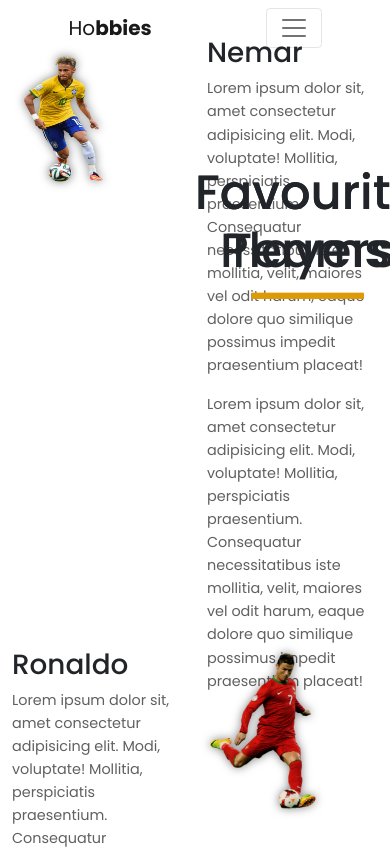
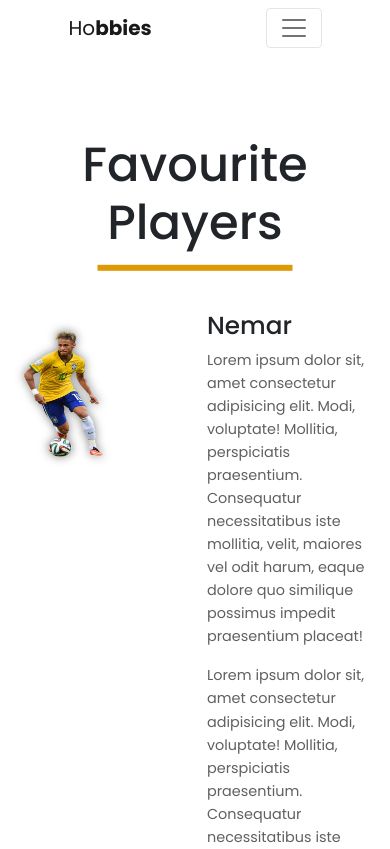
Before and after one commit to atharva0300/Hackbytes-2022, a React (Create React App) app in the folder client/: page /sports in a window 390 px wide. Shown: the top 849 px of the page. Built offline with nearby package versions, Linux system fonts and the light colour scheme; the HTML template or start-up script is replaced by a standard one.

Commit message:
made responsive sports section

```diff
--- a/client/src/Components/Sports/Sports.jsx
+++ b/client/src/Components/Sports/Sports.jsx
@@ -10,8 +10,8 @@ function Sports() {
     <>
 
     <section className="section about" id="about">
-    <div className="title">
-      <h1 className='mb-5'>Favourite Players</h1>
+    <div className="title-1">
+      <h2 className='header-line mb-5'>Favourite Players</h2>
     </div>
     <div className="about-center container">
       <div className="row">
@@ -19,7 +19,7 @@ function Sports() {
           <img src={Neymar} alt="" />
         </div>
         <div className="col col-md-6 col-lg-6 col-sm-12 col-xs-12">
-          <h1>Nemar</h1>
+          <h2>Nemar</h2>
           <p>
             Lorem ipsum dolor sit, amet consectetur adipisicing elit. Modi,
             voluptate! Mollitia, perspiciatis praesentium. Consequatur
@@ -39,7 +39,7 @@ function Sports() {
     <div className="about-center container">
         <div className="row">
           <div className="col col-md-6 col-lg-6 col-sm-12 col-xs-12">
-            <h1> Ronaldo</h1>
+            <h2> Ronaldo</h2>
             <p>
               Lorem ipsum dolor sit, amet consectetur adipisicing elit.
               Modi, voluptate! Mollitia, perspiciatis praesentium.
@@ -66,7 +66,7 @@ function Sports() {
             <img src={Messi} alt="" />
           </div>
           <div className="col col-md-6 col-lg-6 col-sm-12 col-xs-12">
-            <h1>Messi</h1>
+            <h2>Messi</h2>
             <p>
               Lorem ipsum dolor sit, amet consectetur adipisicing elit.
               Modi, voluptate! Mollitia, perspiciatis praesentium.
@@ -87,8 +87,8 @@ function Sports() {
   </section>
 
   <section className="section them mb-5" >
-            <div className="title">
-                <h1>Favourite Teams</h1>
+            <div className="title-1">
+                <h2>Favourite Teams</h2>
             </div>
             <div className="team-center container">
                 <div className="team">
--- a/client/src/Components/Sports/sports.css
+++ b/client/src/Components/Sports/sports.css
@@ -68,19 +68,19 @@
     margin-top: 5rem;
 }
 
-.title {
+.title-1 {
     margin: 4rem 0 7rem 0;
     text-align: center;
 }
 
-.title h1 {
+.title-1 h2 {
     font-size: 3rem;
     display: inline-block;
     position: relative;
     z-index: 0;
 }
 
-.title h1::after {
+.title-1 h2::after {
     content: "";
     position: absolute;
     left: 50%;
@@ -111,7 +111,7 @@
     filter: drop-shadow(-140px -140px 5px rgba(0, 0, 0, 0.5));
 }
 
-.right h1 {
+.right h2 {
     margin-bottom: 2rem;
 }
 
@@ -125,7 +125,7 @@
     color: #333;
 }
 
-.right h1 span {
+.right h2 span {
     color: #dd9a05;
 }
 
```
